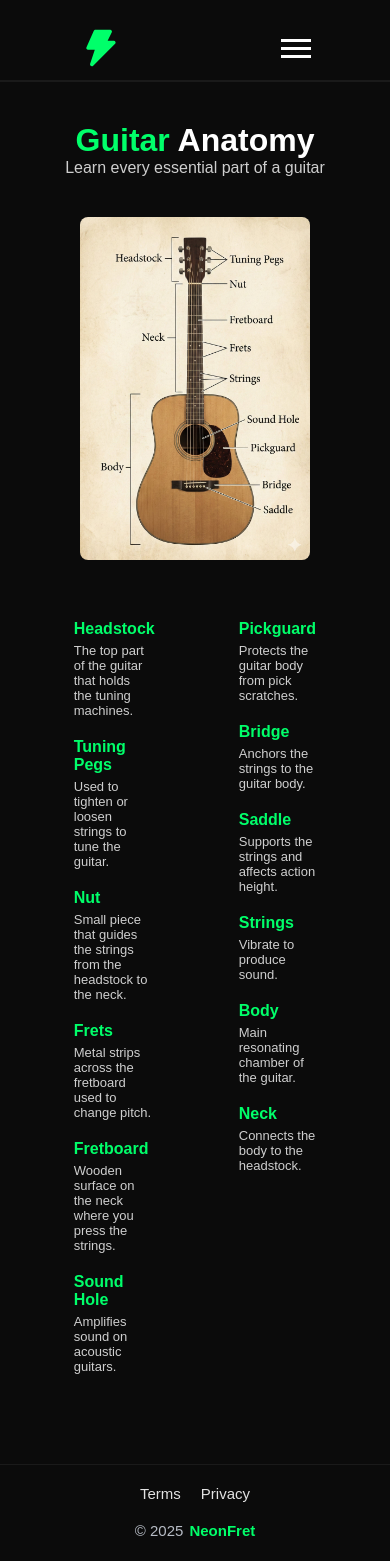
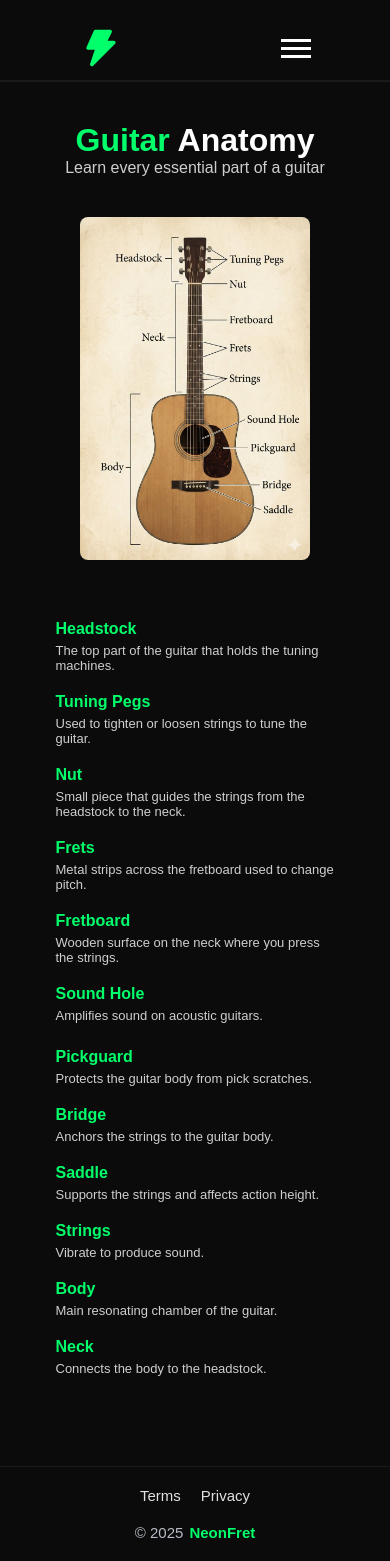
Before and after one commit to NeonFret/neonfret-app, a React (Vite) app in the folder client/: page /guitar-anatomy in a window 390 px wide. Built offline with nearby package versions, Linux system fonts and the light colour scheme.

Commit message:
icon changes

```diff
--- a/client/src/components/Home/HomeHero.jsx
+++ b/client/src/components/Home/HomeHero.jsx
@@ -28,8 +28,8 @@ export default function HomeHero() {
         </div>
 
         <div className="feature-cards">
-          <FeatureCard icon="ChordLibrary" title="Chord Library" />
-          <FeatureCard icon="Scales" title="Scales" />
+          <FeatureCard icon="Scales" title="Chord Library" />
+          <FeatureCard icon="ChordLibrary" title="Guitar Anatomy" />
           <FeatureCard icon="PracticeMode" title="Practice Mode" />
         </div>
       </div>
--- a/client/src/components/Home/ReasonSection.jsx
+++ b/client/src/components/Home/ReasonSection.jsx
@@ -13,15 +13,14 @@ export default function ReasonSection() {
           icon="StructuredLearning"
           title="Structured Learning"
           desc="Follow a guided path
-that connects chords,
-scales, and rhythm -
+that connects chords and rhythm.
 no random videos."
         />
         <ReasonCard
           icon="InteractiveTools"
           title="Interactive Tools"
-          desc="Visual chords, metronome
-and scales so you can
+          desc="Visual chords and metronome
+so you can
 understand and learn
 the best way."
         />
--- a/client/src/components/Home/RecommendedPath.jsx
+++ b/client/src/components/Home/RecommendedPath.jsx
@@ -10,18 +10,16 @@ export default function RecommendedPath() {
 
       <div className="path-row">
         <RecommendedStep
-          icon="ChordLibrary"
+          icon="Scales"
           title="Chords"
           desc="Learn chords to train your fingers and hands."
         />
 
-
         <RecommendedStep
-          icon="Scales"
-          title="Scales"
-          desc="Learn Pentatonic Scales to develop your skills for playing solos."
+          icon="ChordLibrary"
+          title="Guitar Anatomy"
+          desc="Know your instrument inside out, from headstock to bridge and build a solid foundation for every skill ahead."
         />
-
 
         <RecommendedStep
           icon="PracticeMode"
--- a/client/src/pages/GuitarAnatomy.css
+++ b/client/src/pages/GuitarAnatomy.css
@@ -5,6 +5,10 @@
   display: flex;
   flex-direction: column;
   align-items: center;
+}
+
+.anatomy-header {
+  text-align: center;
 }
 
 .subtitle {
@@ -78,8 +82,15 @@
   }
 
   .list-parts {
-    display: flex;
-    gap: 20px;
+    flex-direction: column; /* <--- turn two columns into one */
+    gap: 25px;
+    width: 100%;
+    align-items: center;
+  }
+
+  .parts-column {
+    width: 90%; /* make each part row fit nicely */
+    max-width: 500px;
   }
 }
 
--- a/client/src/pages/GuitarAnatomy.jsx
+++ b/client/src/pages/GuitarAnatomy.jsx
@@ -46,7 +46,7 @@ export default function GuitarAnatomy() {
 
   return (
     <div className="anatomy-container">
-      <h1>
+      <h1 className="anatomy-header">
         <span>Guitar</span> Anatomy
       </h1>
       <p className="subtitle">Learn every essential part of a guitar</p>
```
